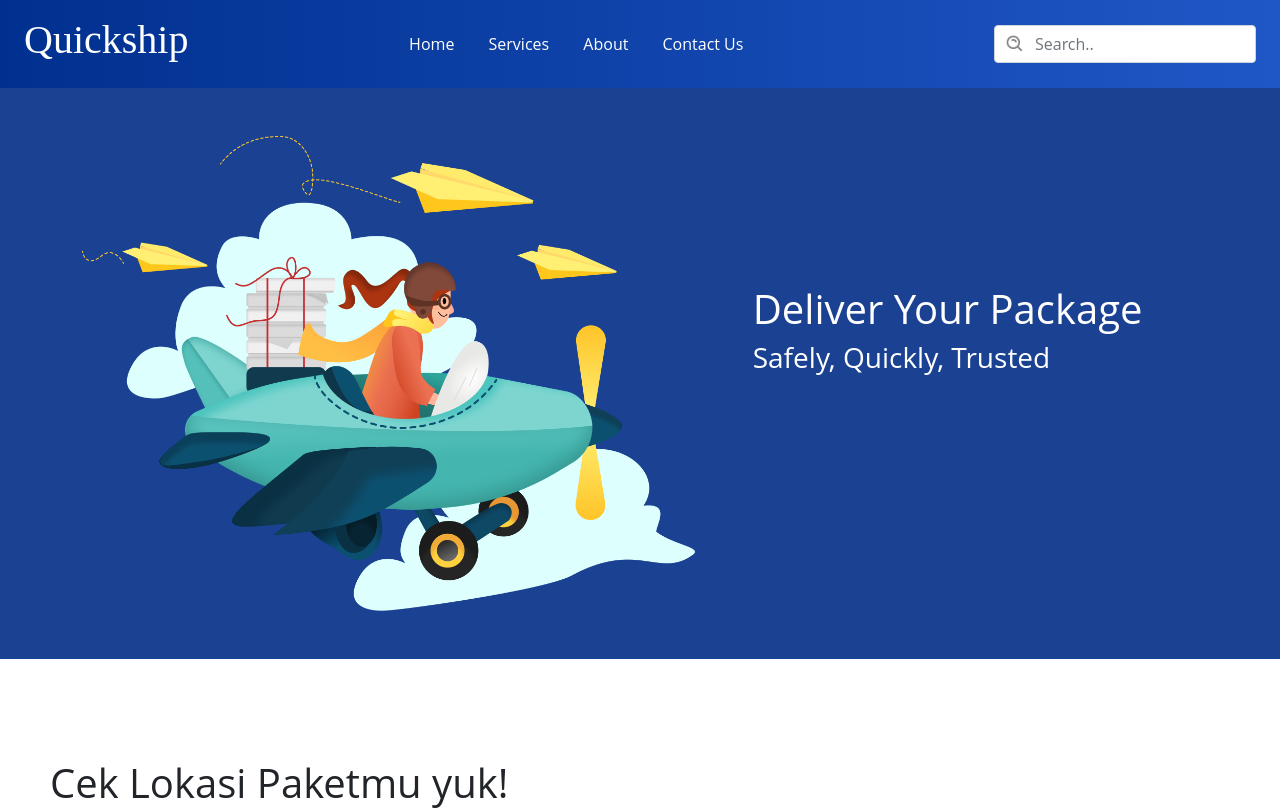
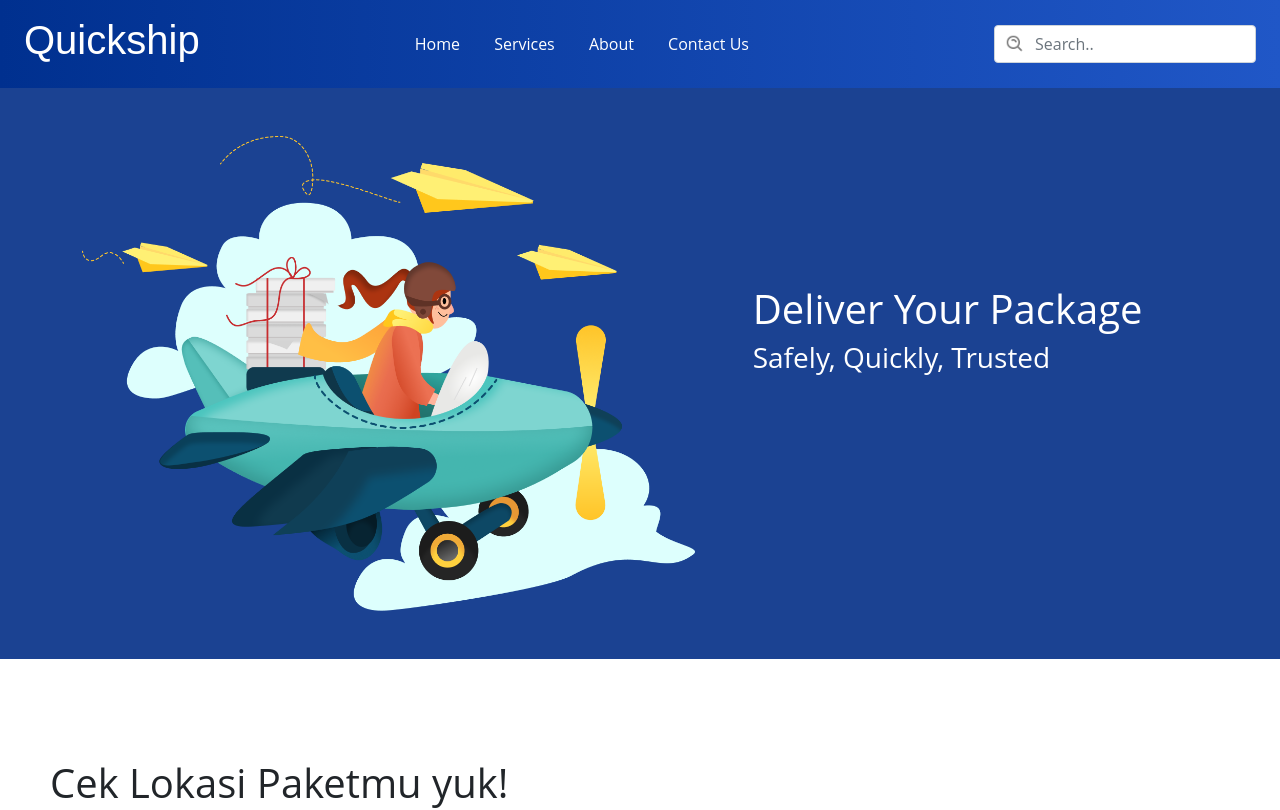
Before and after one commit to lakszaidan/quickship_admin, a plain HTML site: page index.html in a window 1280 px wide. Shown: the top 810 px of the page. Drawn offline with nearby package versions, Linux system fonts and the light colour scheme; no server answers.

Commit message:
Update main.css

```diff
--- a/assets/css/main.css
+++ b/assets/css/main.css
@@ -11,7 +11,7 @@
 *{
     /* border: 1px solid red; */
     box-sizing: border-box;
-    font-family: 'Open Sans';
+    font-family: 'Open Sans', sans-serif;
 }
 
 body{
@@ -29,7 +29,7 @@ nav{
 
 .webname h1{
     color: #ffffff;
-    font-family: Poppins !important;
+    font-family: 'Poppins', sans-serif !important;
 }
 
 .tabs a{
```
